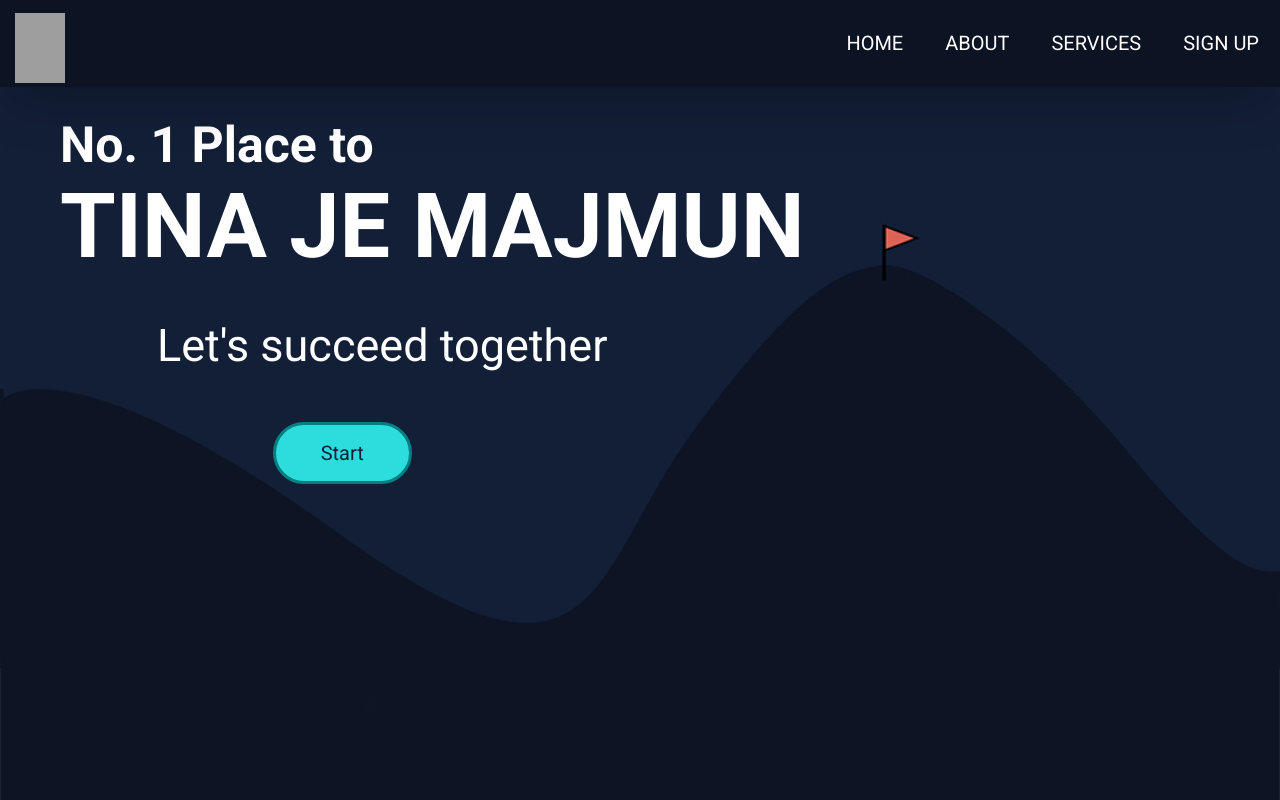
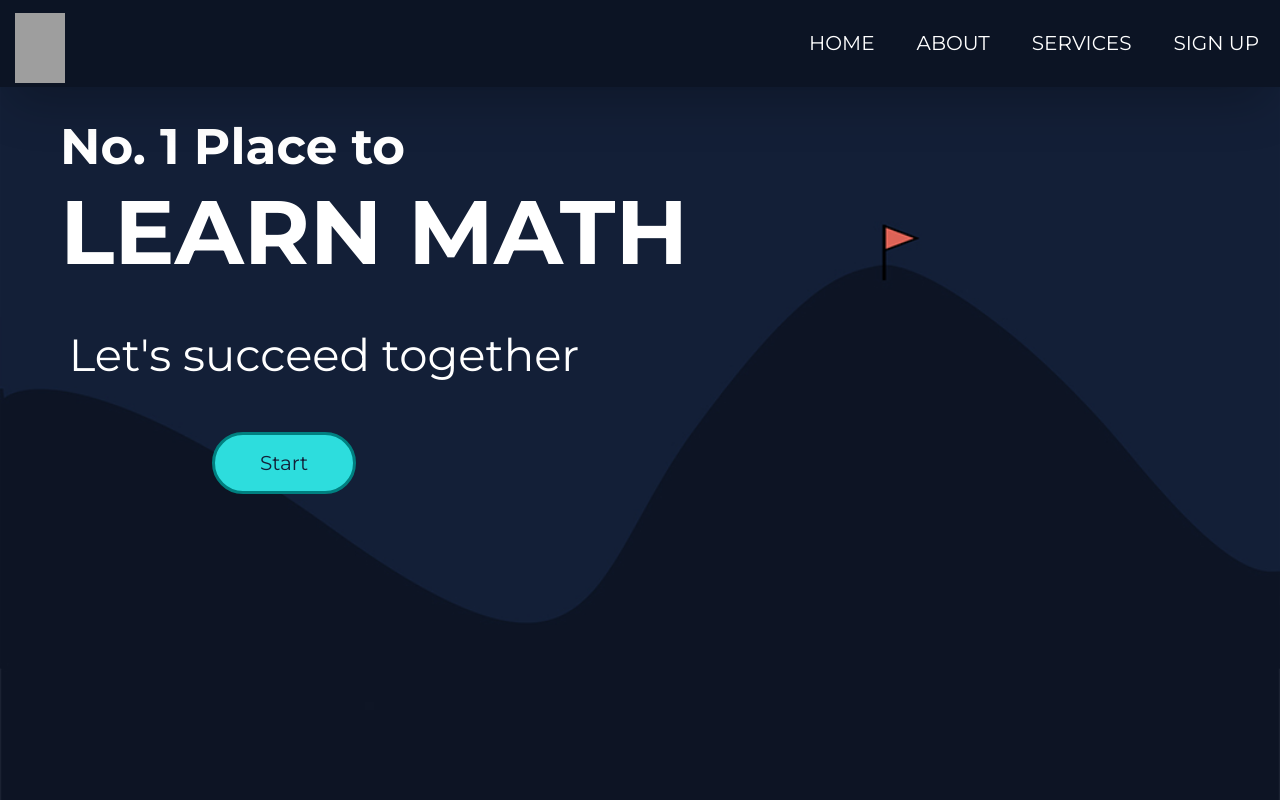
Before and after one commit to valvido/math-lessons, a website built with Vite: page index.html in a window 1280 px wide. Shown: the top 800 px of the page. Built offline with nearby package versions, Linux system fonts and the light colour scheme; grey boxes are pictures that could not be loaded.

Commit message:
Update font

```diff
--- a/index.html
+++ b/index.html
@@ -14,7 +14,7 @@
     <link rel="preconnect" href="https://fonts.googleapis.com" />
     <link rel="preconnect" href="https://fonts.gstatic.com" crossorigin />
     <link
-      href="https://fonts.googleapis.com/css2?family=Roboto:wght@400;700&display=swap"
+      href="https://fonts.googleapis.com/css2?family=Montserrat:wght@400;700&display=swap"
       rel="stylesheet"
     />
     <link rel="stylesheet" href="./style.css" />
@@ -47,9 +47,7 @@
     <!--Home-->
     <div class="home" id="home">
       <div class="home__container">
-        <h1 class="home__heading">
-          No. 1 Place to <span>Tina je majmun</span>
-        </h1>
+        <h1 class="home__heading">No. 1 Place to <span>learn math</span></h1>
         <p class="home__description">Let's succeed together</p>
         <button class="main__btn">
           <a href="#sign-up">Start</a>
```
Also changed, not shown: dist/index.html, style.css, 1 other file.
